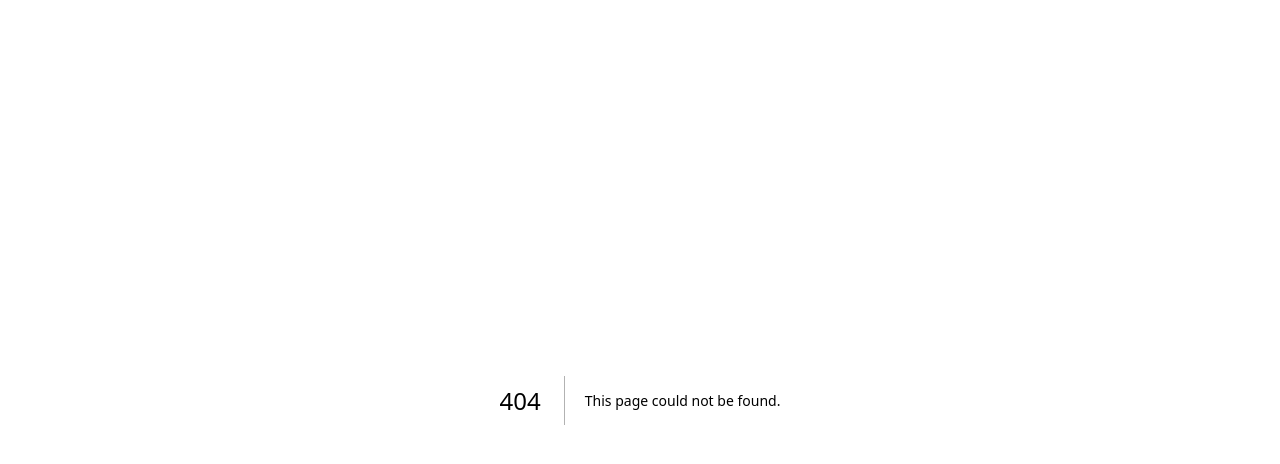
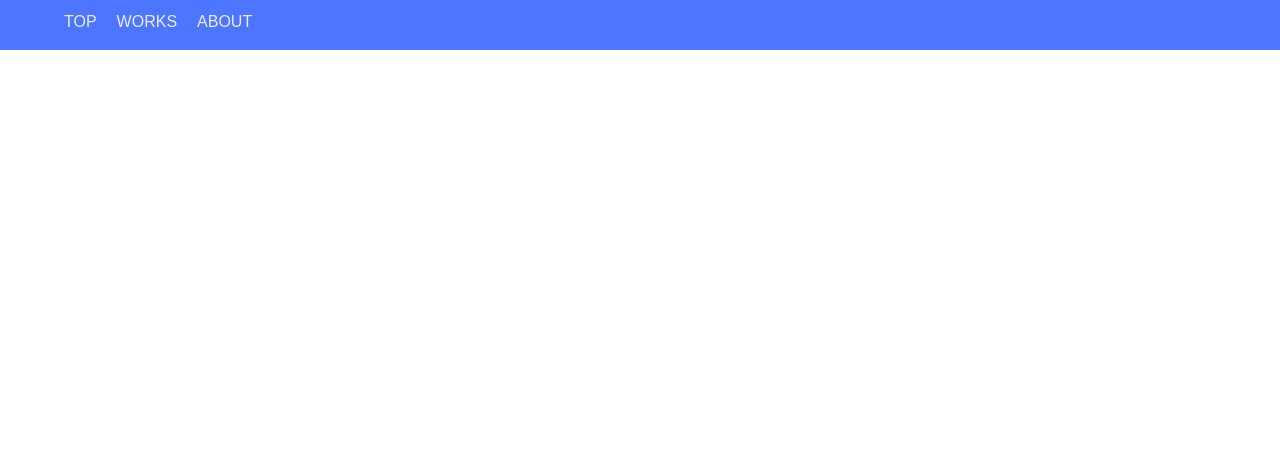
Before and after one commit to Anna-SA2002/anna-2002, a Next.js app: page /components/Navbar in a window 1280 px wide. Before the commit this address had no page. Shown: the top 464 px of the page. Built offline with nearby package versions, Linux system fonts and the light colour scheme.

Commit message:
Add files via upload

```diff
--- /dev/null
+++ b/src/pages/components/Footer.js
@@ -0,0 +1,9 @@
+import styles from "../../styles/Footer.module.css";
+
+export default function Footer() {
+  return (
+    <footer className={styles.footer}>
+      <small>© 2024 SATO Anna all rights reserved.</small>
+    </footer>
+  );
+}
--- /dev/null
+++ b/src/pages/components/Navbar.js
@@ -0,0 +1,20 @@
+import Link from "next/link";
+import styles from "../../styles/Navbar.module.css";
+
+export default function Navbar() {
+  return (
+    <nav class={styles.nav}>
+      <ul>
+        <li>
+          <Link href="/">TOP</Link>
+        </li>
+        <li>
+          <Link href="/Works_01">WORKS</Link>
+        </li>
+        <li>
+          <Link href="/About">ABOUT</Link>
+        </li>
+      </ul>
+    </nav>
+  );
+}
```
